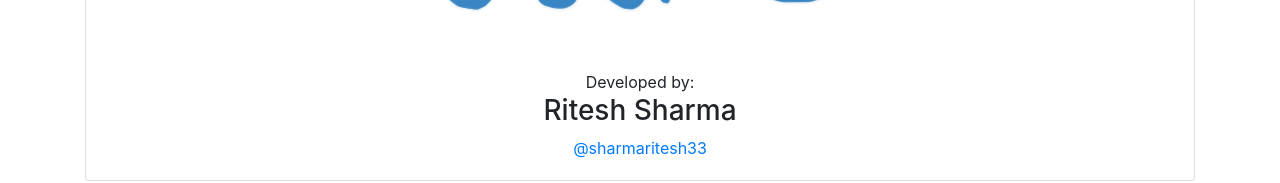
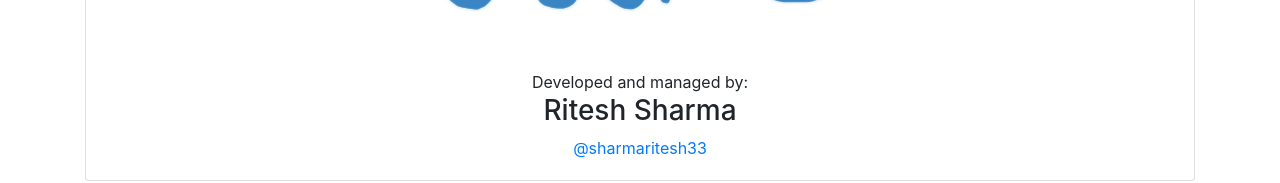
Before and after one commit to ritesh-sharma33/Product-Managia, an Angular app: page /welcome in a window 1280 px wide. Shown: the part 372-555 px from the top of the page. Built offline with nearby package versions, Linux system fonts and the light colour scheme; what angular-in-memory-web-api would draw is missing.

Commit message:
UI updated.

```diff
--- a/src/app/home/welcome.component.html
+++ b/src/app/home/welcome.component.html
@@ -10,7 +10,7 @@
              style="max-height:300px;padding-bottom:50px" />
       </div>
 
-      <div class="text-center">Developed by:</div>
+      <div class="text-center">Developed and managed by:</div>
       <div class="text-center">
         <h3>Ritesh Sharma</h3>
       </div>
```
